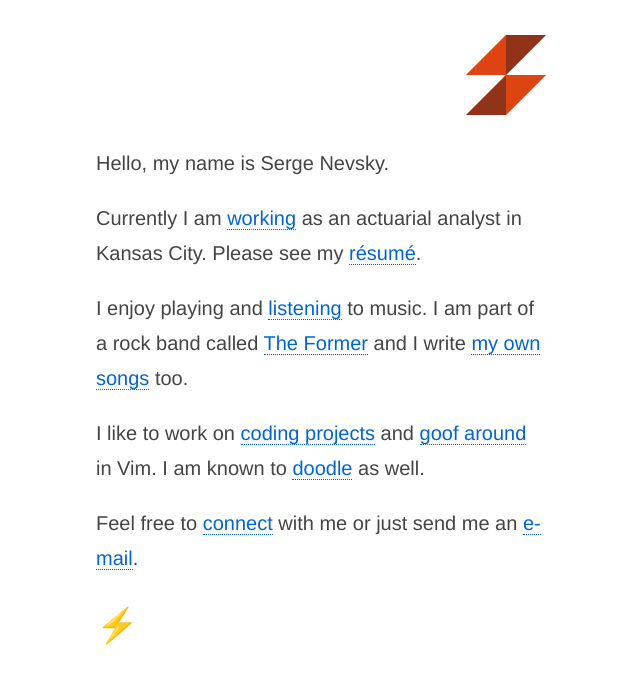
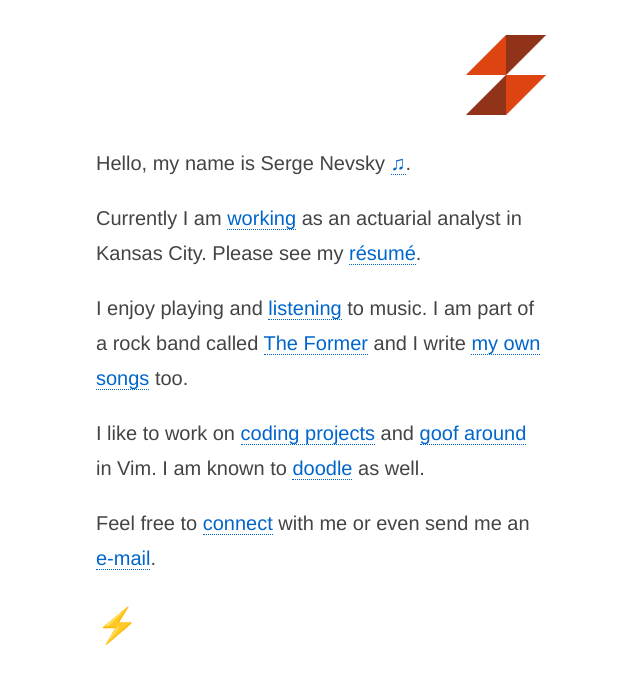
Before and after one commit to Dejital/dejital.github.com, a Jekyll site: the page built from index.html, in a window 1280 px wide. Shown: the top 684 px of the page, without its empty margins (319-959 px from the left). Built offline with Jekyll 4.4.1, drawn with Linux system fonts in a browser that asks for light colours.

Commit message:
Added pronounciation
Because my name is foreign, a pleasant pronounciation audio embed.

```diff
--- a/index.html
+++ b/index.html
@@ -2,8 +2,12 @@
 layout: default
 title: Hello World!
 ---
+<audio id="pronounce">
+  <source src="assets/name.mp3">
+  <source src="assets/name.ogg">
+</audio>
 
-<p>Hello, my name is Serge Nevsky.</p>
+<p>Hello, my name is Serge Nevsky <a href="#" onclick="document.getElementById('pronounce').play()">&#9835;</a>.</p>
 
 <p>Currently I am <a href="http://www.linkedin.com/pub/sergey-kutserubov-nevsky/59/412/b14">working</a> as an actuarial analyst in Kansas City. Please see my <a href="https://dl.dropboxusercontent.com/u/22779686/Serge%20Nevsky%20Resume.pdf">résumé</a>.</p>
 
@@ -11,4 +15,4 @@
 
 <p>I like to work on <a href="https://github.com/dejital">coding projects</a> and <a href="http://www.youtube.com/watch?v=zo_TDQNiM6k">goof around</a> in Vim. I am known to <a href="http://sergeyk.tumblr.com">doodle</a> as well.
 
-<p>Feel free to <a href="https://www.facebook.com/kutserubov">connect</a> with me or just send me an <a href="mailto:sergey@sergeyk.com">e-mail</a>.</p>
+<p>Feel free to <a href="https://www.facebook.com/kutserubov">connect</a> with me or even send me an <a href="mailto:sergey@sergeyk.com">e-mail</a>.</p>
```
Also changed, not shown: 10 other files.
